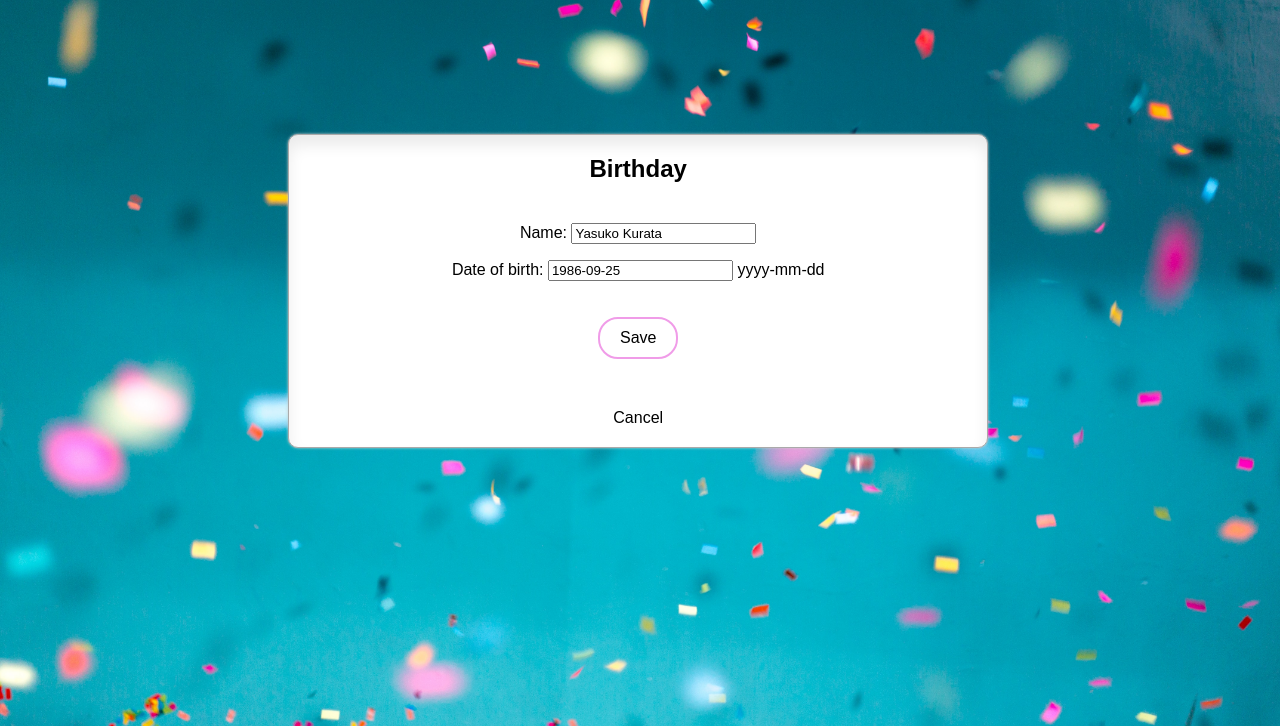
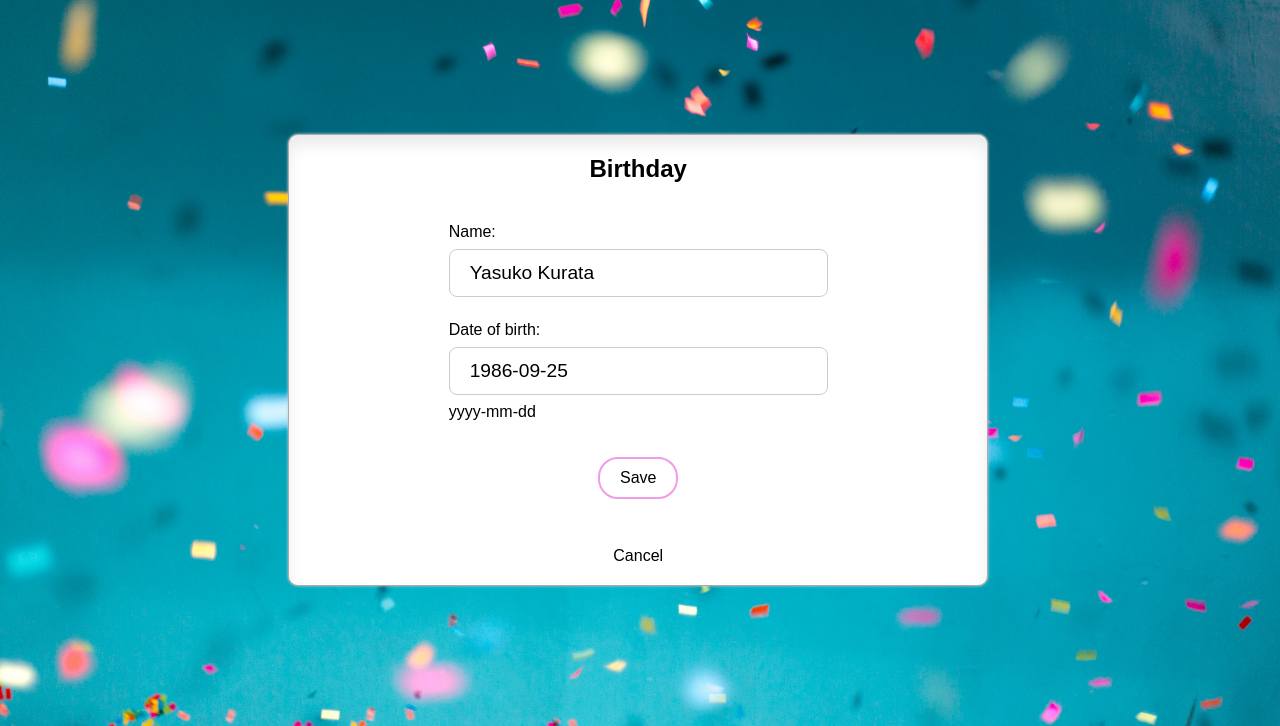
Before and after one commit to ykurata/Birthday-reminder, a Django app: page /birthdays/4/edit/ in a window 1280 px wide. Shown: the part 74-800 px from the top of the page. Run offline with Django 3.2, Linux system fonts and the light colour scheme; a user stored in the database is signed in; data comes from the database, SQL or seed files in the repository; both versions use the stored data as it was after the commit; some libraries are stand-ins or nearby versions.

Commit message:
udated form style

```diff
--- a/birthday_reminder/accounts/templates/accounts/sign_up.html
+++ b/birthday_reminder/accounts/templates/accounts/sign_up.html
@@ -3,6 +3,7 @@
 {% block body_content %}
   <div class="container">
     <h2>Sign Up</h2>
+      <div style="width:60%;text-align:center;margin-right:20%;margin-left:20%">
         <form method="POST" enctype="multipart/form-data" style="text-align:left">
           {% csrf_token %}
           {{ form.as_p }}
@@ -11,4 +12,5 @@
           </div>
         </form>
       </div>
+  </div>
 {% endblock %}
--- a/birthday_reminder/assets/css/layout.css
+++ b/birthday_reminder/assets/css/layout.css
@@ -152,16 +152,37 @@ form .cancel:hover {
   color: grey
 }
 
+input[type=text], input[type=password], input[type=email] {
+  width: 100%;
+  padding: 12px 20px;
+  margin: 8px 0;
+  display: inline-block;
+  border: 1px solid #ccc;
+  border-radius: 8px;
+  box-sizing: border-box;
+  font-size: 1.2rem;
+  font-family: "Work Sans", sans-serif;
+}
+
+input:focus {
+  outline: none;
+  border-radius: 8px;
+  border: 2px solid #f09ce8;
+}
+
+.gird-30 {
+  width: 60%;
+}
 
 button[type="submit"] {
   text-align: center;
-  margin-bottom: 40px;
+  margin-bottom: 20px;
   margin-top: 20px;
 }
 
 /* Style for submit button */
 .submit-button {
-  background-color: #f09ce8; /* Green */
+  background-color: #f09ce8;
   border: none;
   border-radius: 20px;
   color: white;
@@ -216,7 +237,7 @@ button[type="submit"] {
   padding-top: 12px;
   padding-bottom: 12px;
   text-align: center;
-  background-color: #ff99bb;
+  background-color: #f09ce8;
   color: white;
 }
 
--- a/birthday_reminder/birthdays/templates/birthday/birthday_form.html
+++ b/birthday_reminder/birthdays/templates/birthday/birthday_form.html
@@ -3,14 +3,18 @@
 {% block body_content %}
 <div class="container">
   <h2>Birthday</h2>
-  <form method="POST" enctype="multipart/form-data">
+  <div class="grid-30" style="width:60%;text-align:center;margin-right:20%;margin-left:20%">
+    <form method="POST" enctype="multipart/form-data" style="text-align:left">
       {% csrf_token %}
       {{ form.as_p }}
+      <div class="button" style="text-align:center">
         <button type="submit" class="submit-button">Save</button>
+      </div>
     </br>
-    <div class="cancel-div">
+      <div class="cancel-div" style="text-align:center">
         <a href="{% url "birthdays:list" %}" class="cancel">Cancel</a>
       <div>
     </form>
   </div>
+</div>
 {% endblock %}
--- a/birthday_reminder/birthdays/templates/birthday/confirm.html
+++ b/birthday_reminder/birthdays/templates/birthday/confirm.html
@@ -3,7 +3,7 @@
 
 {% block body_content %}
   <div class="container">
-    <h3>Are you sure deleting {{ birthday.name }} ?</h3>
+    <h3>Are you sure you want to remove {{ birthday.name }}'s birthday ?</h3>
     <button class="submit-button"><a href="{% url 'birthdays:delete' pk=birthday.pk %}" style="color:black">Yes</a></button>
     <div class="cancel-div">
       <a href="{% url "birthdays:list" %}" class="cancel-button">Cancel</a>
--- a/birthday_reminder/birthdays/views.py
+++ b/birthday_reminder/birthdays/views.py
@@ -82,4 +82,4 @@ def delete_birthday(request, pk):
     except ObjectDoesNotExist:
         birthday = None
     birthday.delete()
-    return redirect('home')
+    return HttpResponseRedirect(reverse("birthdays:list"))
```
Also changed, not shown: birthday_reminder/accounts/templates/accounts/login.html (deleted, +0 -12 lines), birthday_reminder/birthdays/templates/birthday/birthday_list.html (+7 -3 lines), birthday_reminder/birthdays/templates/registration/login.html (+10 -6 lines), birthday_reminder/db.sqlite3. Lines whose indentation alone changed are shown as unchanged.
